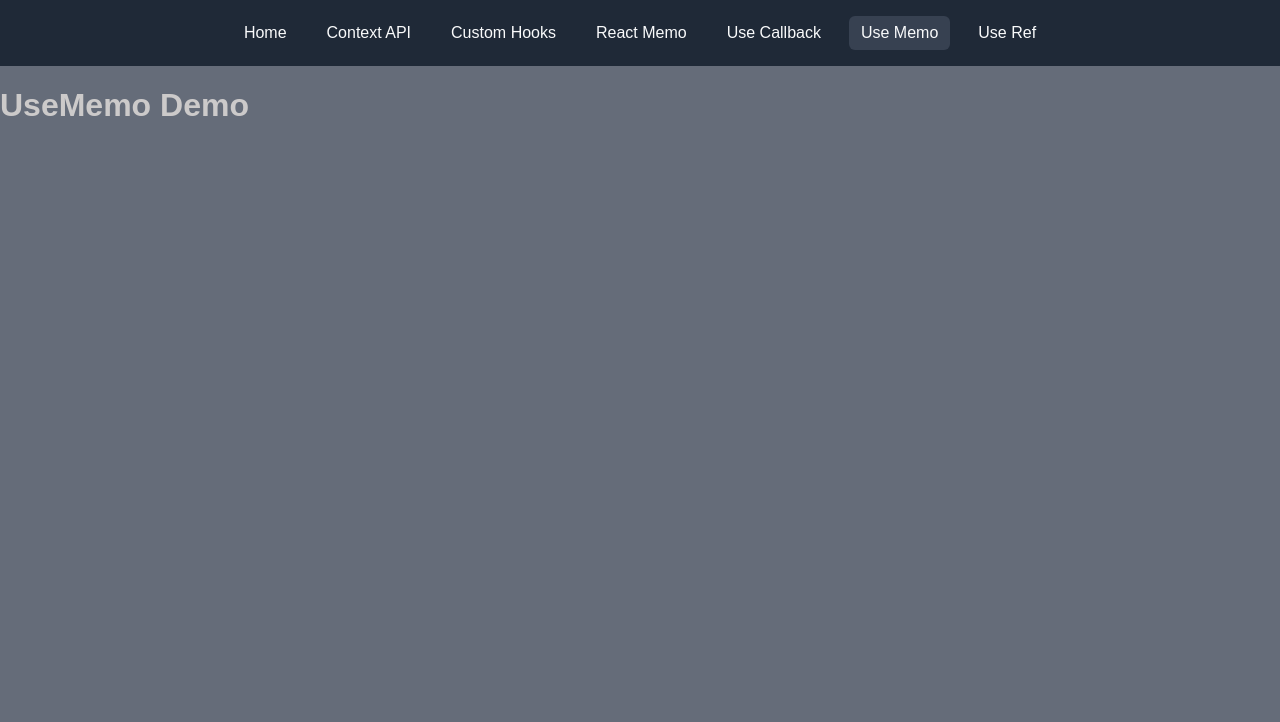
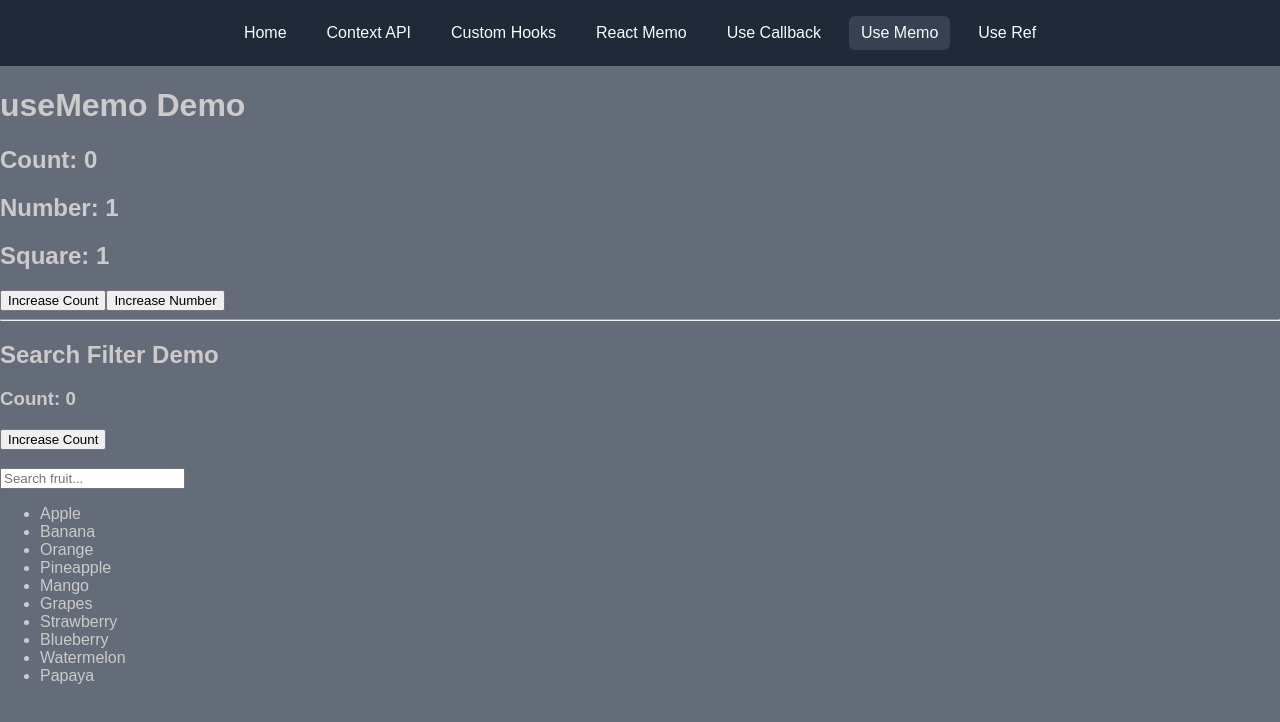
Before and after one commit to mayaswami/react-projects, a React (Vite) app in the folder 03-react-advanced/: page /use-memo in a window 1280 px wide. Shown: the top 722 px of the page. Built offline with nearby package versions, Linux system fonts and the light colour scheme.

Commit message:
feat(useMemo): optimize expensive calculations with memoization

```diff
--- a/03-react-advanced/src/pages/UseMemoDemo.jsx
+++ b/03-react-advanced/src/pages/UseMemoDemo.jsx
@@ -1,5 +1,63 @@
+import { useMemo, useState } from "react";
+
 function UseMemoDemo() {
-  return <h1>UseMemo Demo</h1>;
+  const [count, setCount] = useState(0);
+  const [number, setNumber] = useState(1);
+
+  const [search, setSearch] = useState("");
+  const [count2, setCount2] = useState(0);
+
+  // Demo 1
+  function slowSquare(num) {
+    console.log("Calculating Square...");
+    for (let i = 0; i < 1000000000; i++) {}
+    return num * num;
+  }
+
+  const square = useMemo(() => {
+    return slowSquare(number);
+  }, [number]);
+
+  // Demo 2
+  const fruits = ["Apple", "Banana", "Orange", "Pineapple", "Mango", "Grapes", "Strawberry", "Blueberry", "Watermelon", "Papaya"];
+
+  const filteredFruits = useMemo(() => {
+    console.log("Filtering Fruits...");
+
+    return fruits.filter((fruit) =>
+      fruit.toLowerCase().includes(search.toLowerCase()),
+    );
+  }, [search]);
+
+  return (
+    <div>
+      <h1>useMemo Demo</h1>
+      <h2>Count: {count}</h2>
+      <h2>Number: {number}</h2>
+      <h2>Square: {square}</h2>
+      <button onClick={() => setCount(count + 1)}>Increase Count</button>
+      <button onClick={() => setNumber(number + 1)}>Increase Number</button>
+      <hr />
+
+      <h2>Search Filter Demo</h2>
+      <h3>Count: {count2}</h3>
+      <button onClick={() => setCount2(count2 + 1)}>Increase Count</button>
+      <br />
+      <br />
+      <input
+        type="text"
+        placeholder="Search fruit..."
+        value={search}
+        onChange={(e) => setSearch(e.target.value)}
+      />
+
+      <ul>
+        {filteredFruits.map((fruit) => (
+          <li key={fruit}>{fruit}</li>
+        ))}
+      </ul>
+    </div>
+  );
 }
 
 export default UseMemoDemo;
```
Also changed, not shown: 1 other file (tests, documents, lock files or other folders).
